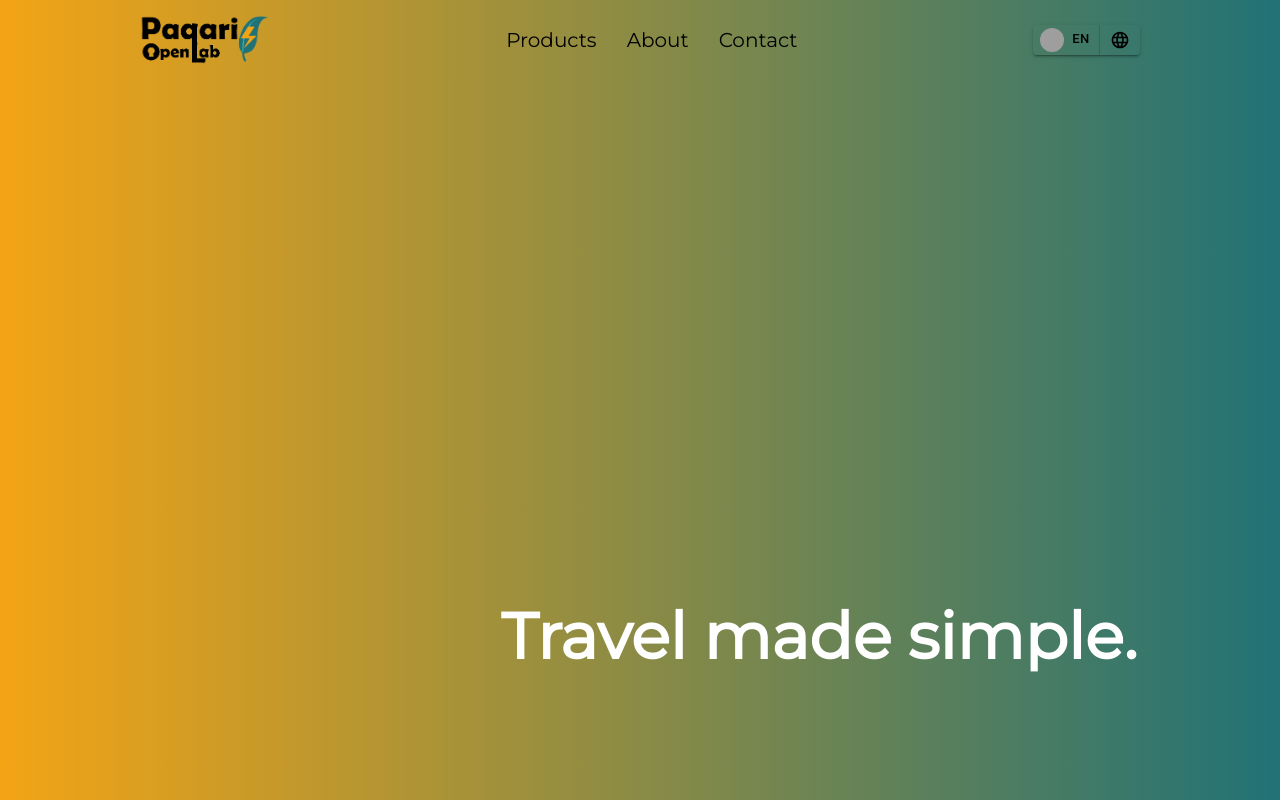
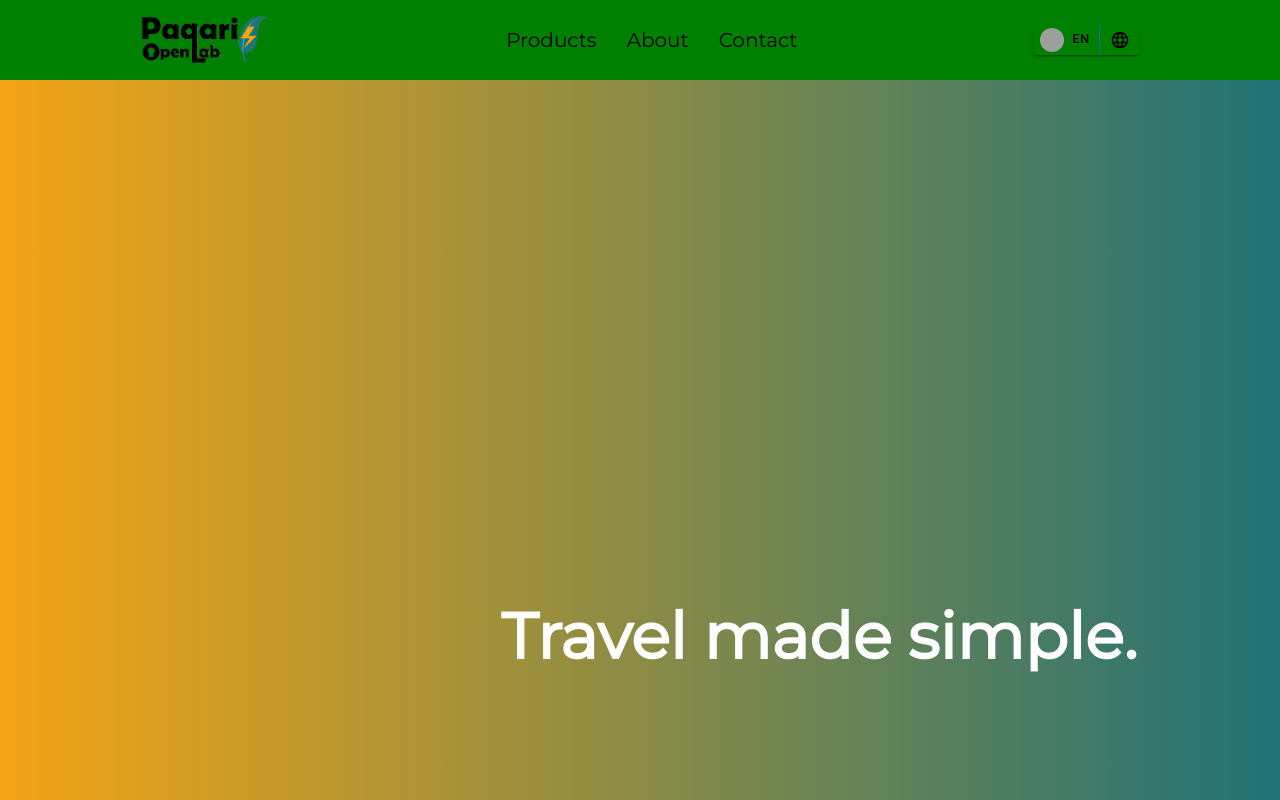
Before and after one commit to jhonnjc15/PaqariPage, a React (Create React App) app: page / in a window 1280 px wide. Shown: the top 800 px of the page. Built offline with nearby package versions, Linux system fonts and the light colour scheme; grey boxes are pictures that could not be loaded; a web font is replaced by a local one.

Commit message:
Testing a push

```diff
--- a/src/components/Navbar/Navbar.css
+++ b/src/components/Navbar/Navbar.css
@@ -3,7 +3,9 @@
   top: 0px;
   height: 80px;
   /*background: transparent;*/
-  background: linear-gradient(to left, #217276 0%, #f3a415 100%);
+  /*background: linear-gradient(to left, #217276 0%, #f3a415 100%);*/
+  background: green;
+
   /*opacity: 1;*/
   display: flex;
   justify-content: space-around;
```
